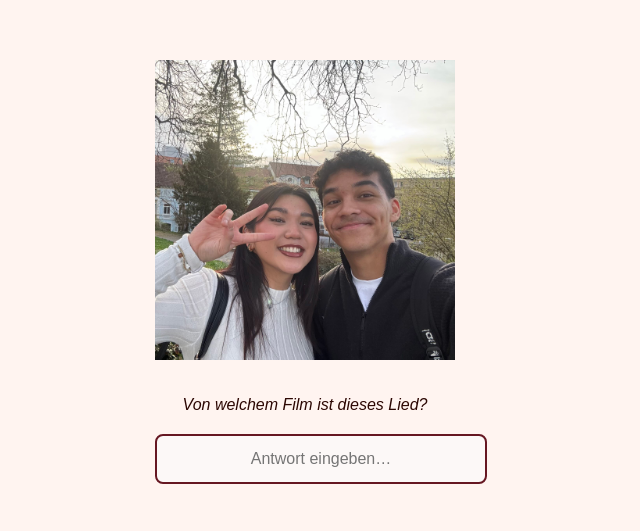
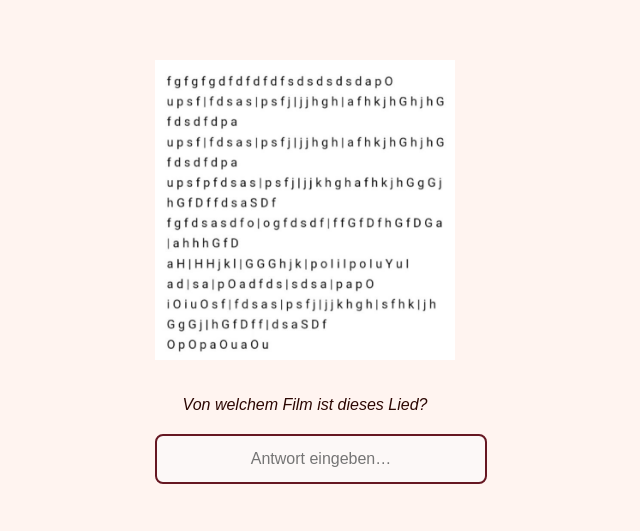
Before and after one commit to cmnj/cmnj.github.io, a plain HTML site: page page16.html in a window 1280 px wide. Shown: the part 116-647 px from the top of the page, without its empty margins (335-975 px from the left). Drawn offline with Linux system fonts and the light colour scheme.

Commit message:
Update page16.html

```diff
--- a/page16.html
+++ b/page16.html
@@ -67,7 +67,7 @@
 <body>
 
   <div class="container">
-    <img src="Mahal/mahal2.jpg">
+    <img src="Mahal/Sheet1.jpg">
 
     <p class="question">Von welchem Film ist dieses Lied?</p>
 
```
